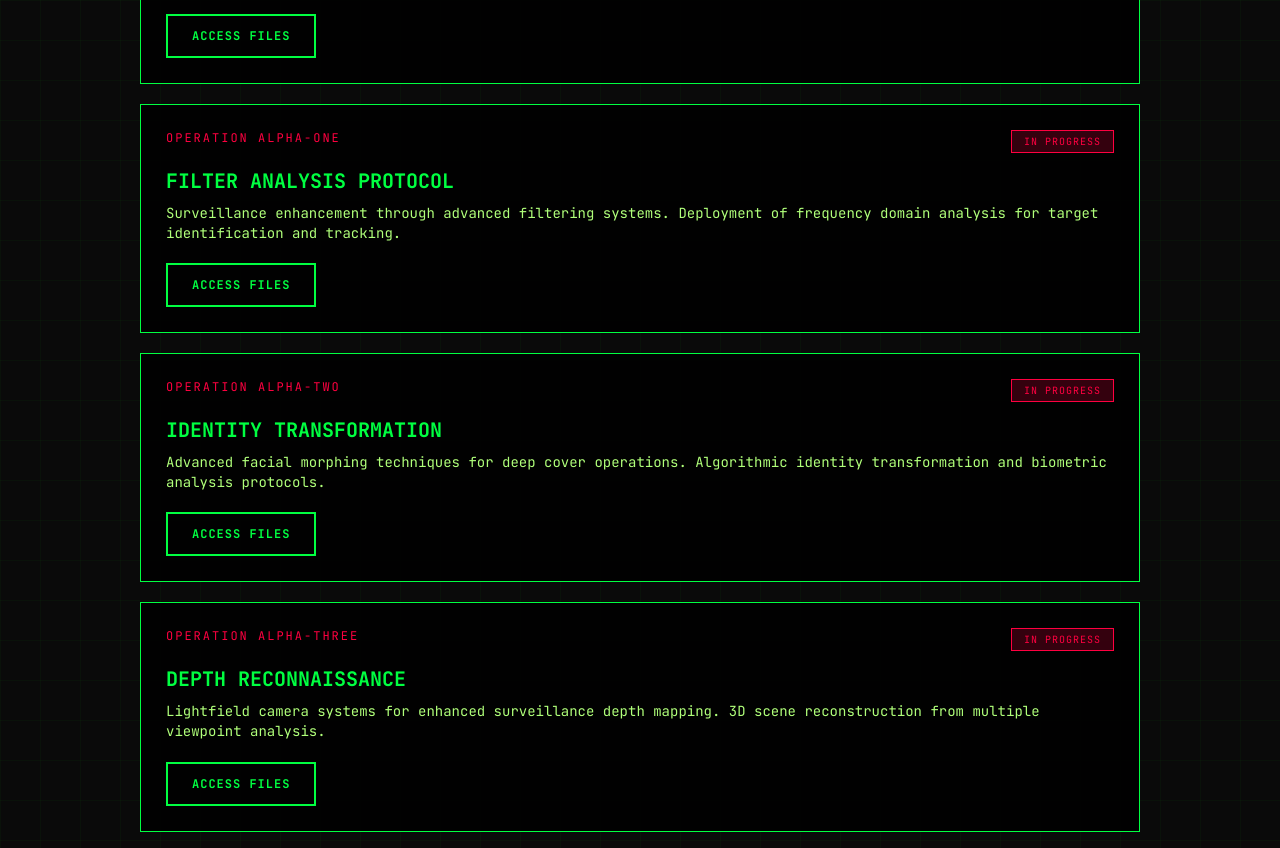
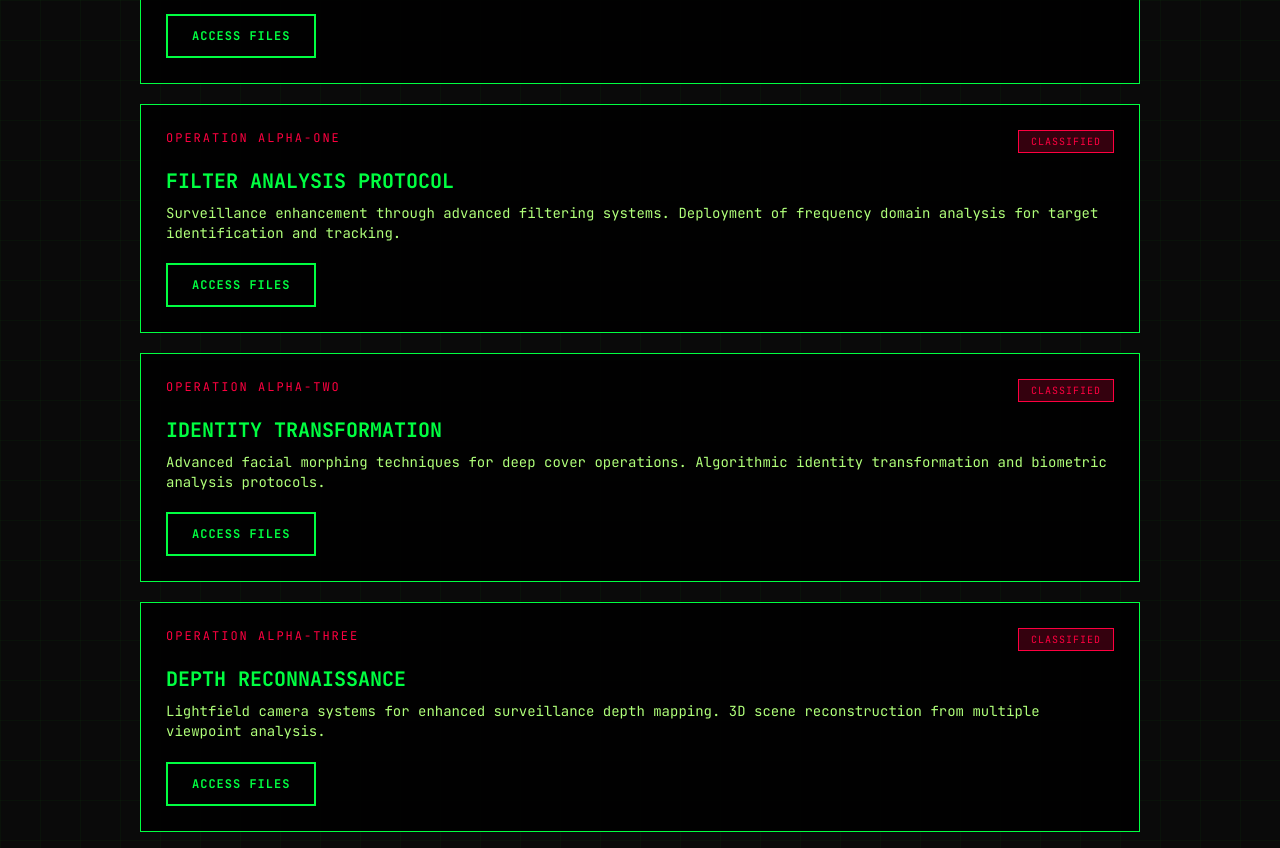
Before and after one commit to kiddpham/COMPSCI-180-Project-0, a plain HTML site: page index.html in a window 1280 px wide. Shown: the part 600-1448 px from the top of the page. Drawn offline with Linux system fonts and the light colour scheme; a web font is replaced by a local one.

Commit message:
Update index.html

```diff
--- a/index.html
+++ b/index.html
@@ -253,7 +253,7 @@
             <div class="mission-card">
                 <div class="mission-header">
                     <div class="mission-number">Operation Alpha-One</div>
-                    <div class="mission-status-badge">IN PROGRESS</div>
+                    <div class="mission-status-badge">CLASSIFIED</div>
                 </div>
                 <div class="mission-title">Filter Analysis Protocol</div>
                 <div class="mission-description">
@@ -266,7 +266,7 @@
             <div class="mission-card">
                 <div class="mission-header">
                     <div class="mission-number">Operation Alpha-Two</div>
-                    <div class="mission-status-badge">IN PROGRESS</div>
+                    <div class="mission-status-badge">CLASSIFIED</div>
                 </div>
                 <div class="mission-title">Identity Transformation</div>
                 <div class="mission-description">
@@ -279,7 +279,7 @@
             <div class="mission-card">
                 <div class="mission-header">
                     <div class="mission-number">Operation Alpha-Three</div>
-                    <div class="mission-status-badge">IN PROGRESS</div>
+                    <div class="mission-status-badge">CLASSIFIED</div>
                 </div>
                 <div class="mission-title">Depth Reconnaissance</div>
                 <div class="mission-description">
```
